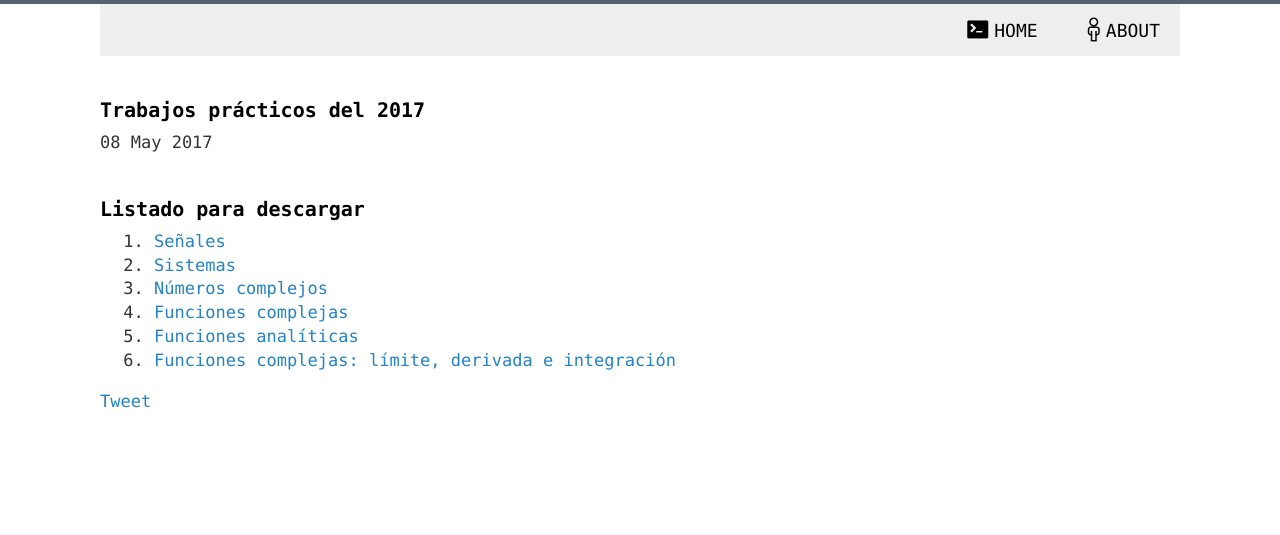
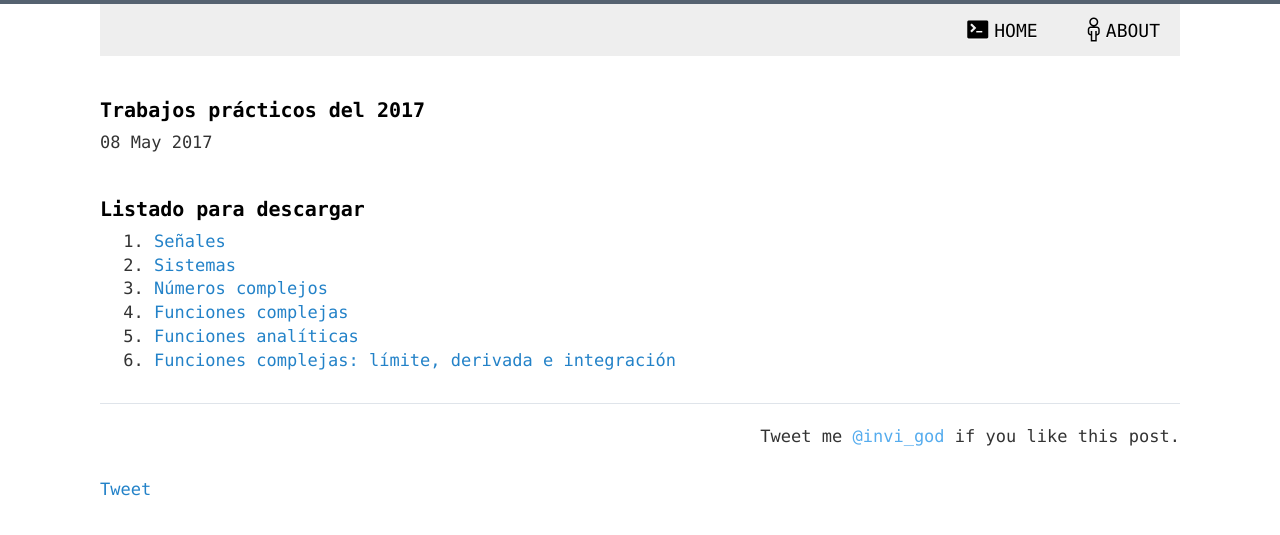
Before and after one commit to 1nv1/UTN-FRN-ASS, a Jekyll site: the page built from _posts/2017-05-08-TPs2017.markdown, in a window 1280 px wide. Shown: the top 535 px of the page. Built offline with Jekyll 4.4.1, drawn with Linux system fonts in a browser that asks for light colours; comment, search, counter and statistics services are not loaded.

Commit message:
Configuraciones

```diff
--- a/_config.yml
+++ b/_config.yml
@@ -21,8 +21,8 @@ owner:
   avatar:         ""
   email:          "nelson.lombardo@gmail.com"
   # Social networking links used in footer. Update and remove as you like.
-  twitter:
-  github:
+  twitter: invi_god
+  github: 1NV1
   stackexchange:
   # For Google Authorship https://plus.google.com/authorship
   google_plus:
```
